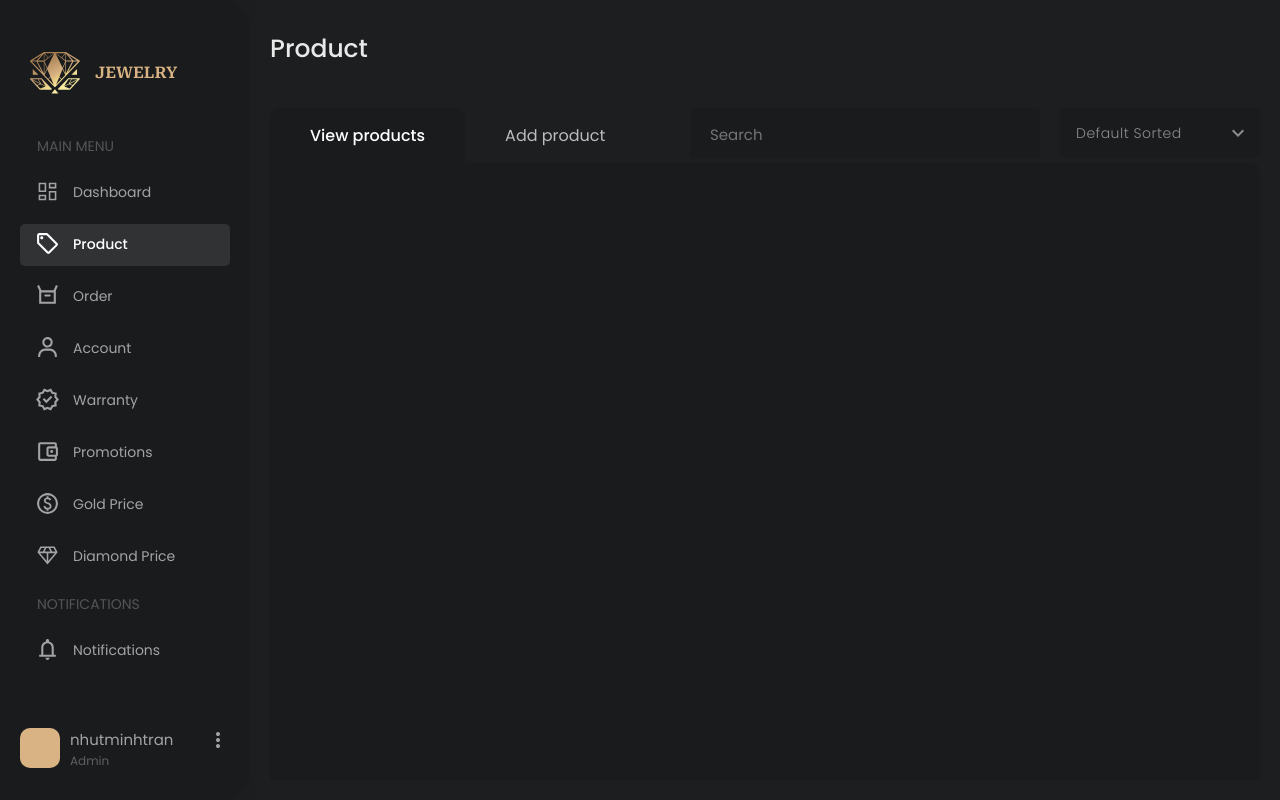
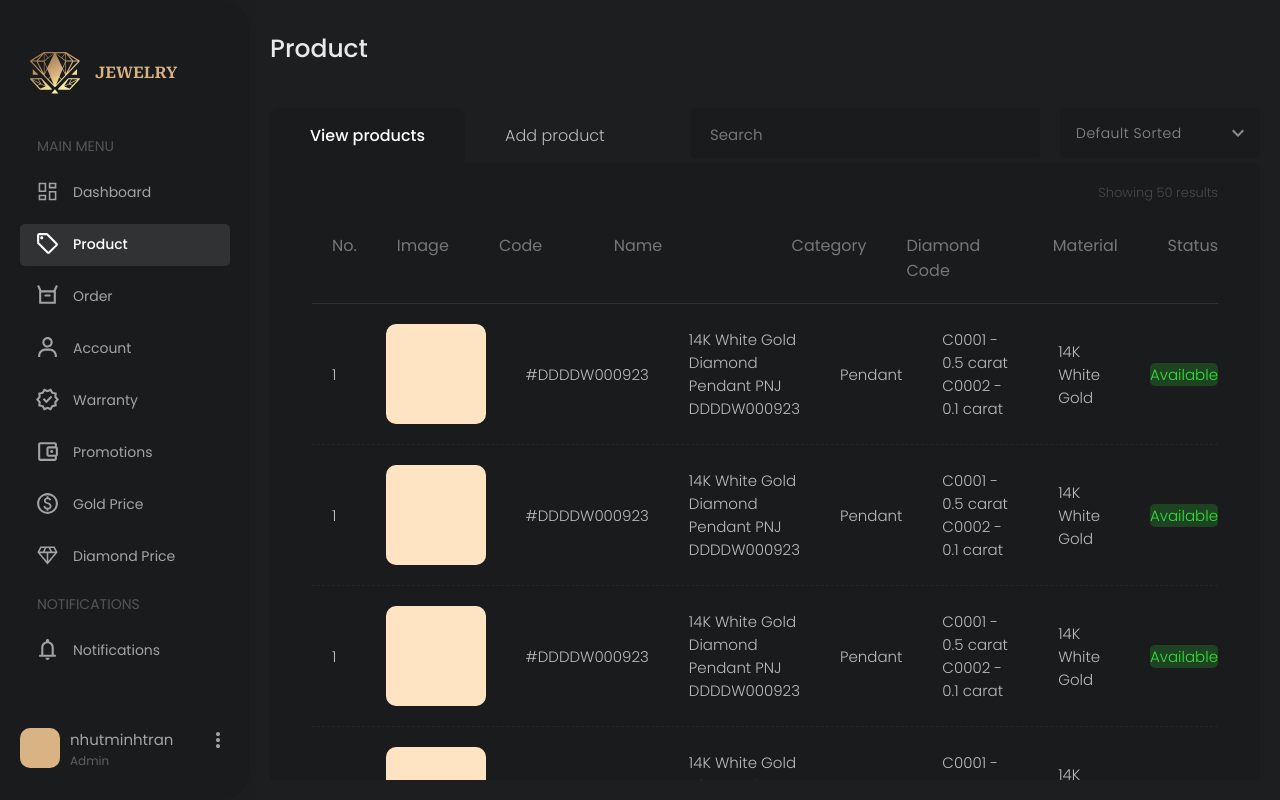
Before and after one commit to Nhut2912/DiamondShopSystem, a React (Create React App) app in the folder admin/: page /admin/product in a window 1280 px wide. Built offline with nearby package versions, Linux system fonts and the light colour scheme.

Commit message:
done view products

```diff
--- a/admin/package.json
+++ b/admin/package.json
@@ -35,5 +35,8 @@
       "last 1 firefox version",
       "last 1 safari version"
     ]
+  },
+  "devDependencies": {
+    "@babel/plugin-proposal-private-property-in-object": "^7.21.11"
   }
 }
--- /dev/null
+++ b/admin/src/components/CardProduct.js
@@ -0,0 +1,50 @@
+import React from 'react'
+
+import '../theme/CardProduct.css';
+
+function CardProduct() {
+  return (
+    <div className='content-table-container'>
+        <ul className='table-content'>
+          <li>
+              1
+          </li>
+          <li>
+              <div className='img-product-table'>
+
+              </div>
+          </li>
+          <li>
+            #DDDDW000923
+          </li>
+          <li>
+            14K White Gold Diamond Pendant PNJ DDDDW000923
+          </li>
+          <li>
+              Pendant
+          </li>
+          <li>
+              <span>
+                  C0001 - 0.5 carat
+              </span>
+              <br />
+              <span>
+                  C0002 - 0.1 carat
+              </span>
+          </li>
+          <li>
+            14K White Gold
+          </li>
+          <li>
+            <div className='status-product'>
+                <span>
+                    Available
+                </span>
+            </div>
+          </li>
+        </ul>
+    </div>
+  )
+}
+
+export default CardProduct
--- /dev/null
+++ b/admin/src/components/HeadTableCardProduct.js
@@ -0,0 +1,38 @@
+import React from 'react'
+
+import '../theme/HeadTableCardProduct.css'
+
+function HeadTableCardProduct() {
+  return (
+    <div className='head-table-container'>
+        <ul className='head-table-content'>
+          <li>
+            No.
+          </li>
+          <li>
+              Image
+          </li>
+          <li>
+            Code
+          </li>
+          <li>
+              Name
+          </li>
+          <li>
+              Category
+          </li>
+          <li>
+            Diamond Code
+          </li>
+          <li>
+            Material
+          </li>
+          <li>
+            Status
+          </li>
+        </ul>
+    </div>
+  )
+}
+
+export default HeadTableCardProduct
--- a/admin/src/pages/Product.js
+++ b/admin/src/pages/Product.js
@@ -2,6 +2,8 @@ import React, { useState } from 'react'
 
 import '../theme/Product.css'
 import ICONS from '../constants/icons';
+import HeadTableCardProduct from '../components/HeadTableCardProduct';
+import CardProduct from '../components/CardProduct';
 
 function Product() {
 
@@ -70,6 +72,28 @@ function Product() {
 
         </div>
         <div className='product-content'>
+              {!isAddProduct ?
+                  (
+                    <>
+                      <h4>
+                        Showing 50 results
+                      </h4>
+                      <HeadTableCardProduct />
+                      <div className='produc-items-container'>
+
+                          <CardProduct />
+                          <CardProduct />
+                          <CardProduct />
+                          <CardProduct />
+                          <CardProduct />
+                          <CardProduct />
+                      </div>
+                    </>
+                  ) : ''
+              }
+
+
+
 
         </div>
     </div>
--- /dev/null
+++ b/admin/src/theme/CardProduct.css
@@ -0,0 +1,35 @@
+
+.content-table-container > .table-content{
+    justify-content: space-between;
+    margin-block-start: 0em;
+    margin-block-end: 0em;
+    padding-inline-start: 0px;
+    list-style: none;
+    padding: 20px 0 20px 0;
+    display: grid;
+    grid-template-columns: .7fr 1.3fr 1.5fr 2.5fr 1.5fr 2fr 1.5fr 1fr;
+    column-gap: 20px;
+    border-bottom: 1px dashed rgba(255, 255, 255, 0.05);
+    margin: 0 42px;
+    align-items: center;
+}
+.content-table-container > .table-content > li {
+    font-family: 'Poppins';
+    font-size: 15px;
+    color: rgba(255, 255, 255, 0.7);
+    padding-left: 20px;
+    font-weight: 300;
+}
+.content-table-container > .table-content > li > .img-product-table{
+    width: 100px;
+    height: 100px;
+    background-color: bisque;
+    border-radius: 10px;
+}
+.content-table-container > .table-content > li > .status-product{
+    width: 100%;
+    background-color: rgba(54, 227, 57, 0.2);
+    text-align: center;
+    border-radius: 5px;
+    color: rgba(54, 227, 57, 1);
+}
--- /dev/null
+++ b/admin/src/theme/HeadTableCardProduct.css
@@ -0,0 +1,20 @@
+
+.head-table-container > .head-table-content{
+    justify-content: space-between;
+    margin-block-start: 0em;
+    margin-block-end: 0em;
+    padding-inline-start: 0px;
+    list-style: none;
+    padding: 30px 0 20px 0;
+    display: grid;
+    grid-template-columns: .7fr 1.3fr 1.5fr 2.5fr 1.5fr 2fr 1.5fr 1fr;
+    column-gap: 20px;
+    border-bottom: 1px solid rgba(255, 255, 255, 0.1);
+    margin: 0 42px;
+}
+.head-table-container > .head-table-content > li {
+    font-family: 'Poppins';
+    font-size: 16px;
+    color: rgba(255, 255, 255, 0.4);
+    padding-left: 20px;
+}
--- a/admin/src/theme/Product.css
+++ b/admin/src/theme/Product.css
@@ -78,7 +78,7 @@
     padding: 15px 40px;
     font-family: 'Poppins';
     font-size: 16px;
-    font-weight: 400;
+    font-weight: 300;
     color: rgba(255,255,255,0.7);
     cursor: pointer;
 }
@@ -94,4 +94,26 @@
     height: 700px;
     border-radius: 10px;
     border-top-left-radius: 0;
+    display: block;
+    padding-top: 20px;
+    overflow: hidden;
+    position: relative;
 }
+.product-container >  .product-content > h4{
+    text-align: right;
+    margin: 0 42px;
+    font-family: 'Poppins';
+    font-weight: 300;
+    font-size: 13px;
+    color: rgba(255,255,255,0.2);
+}
+.product-container >  .product-content > .produc-items-container{
+    height: 600px;
+    overflow-y: scroll;
+    position: relative;
+
+}
+.product-container >  .product-content > .produc-items-container::-webkit-scrollbar{
+    width: 0 !important;
+    display: none;
+}
```
Also changed, not shown: 1 other file (tests, documents, lock files or other folders).
